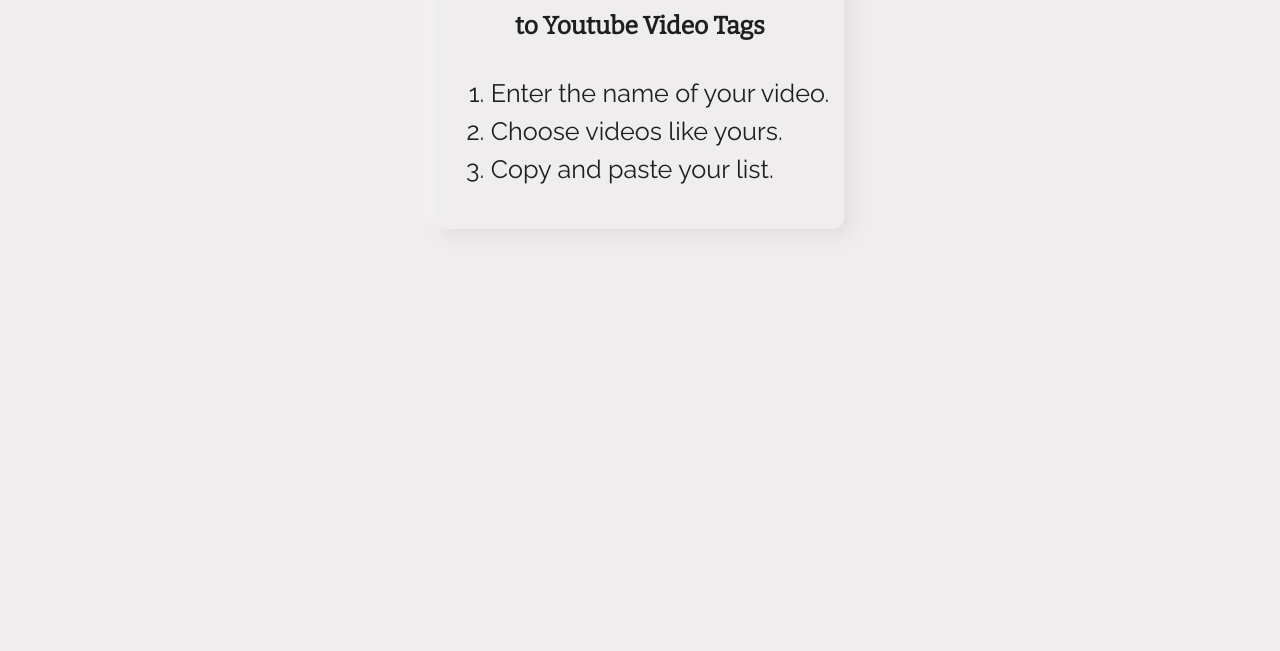
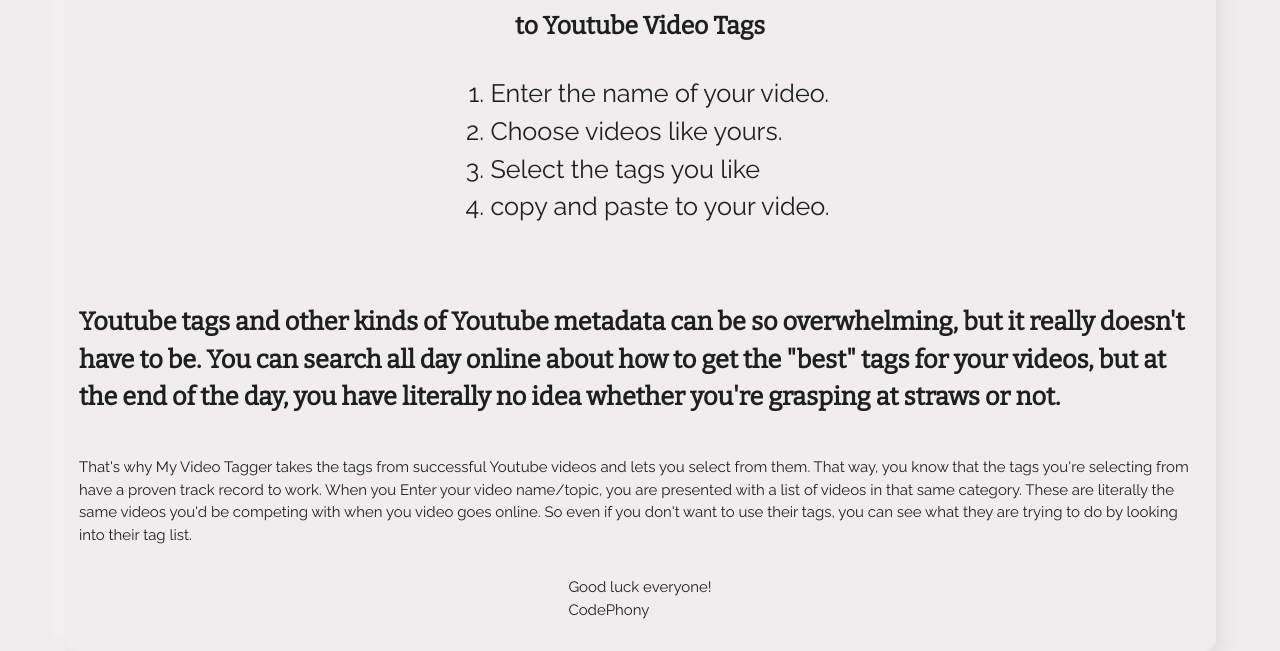
Before and after one commit to pnguy55/video-tagger, a React app: page client/public/index.html in a window 1280 px wide. Shown: the part 474-1125 px from the top of the page. Before the commit the page ends 800 px from the top, so only its background shows below. Built offline with nearby package versions, Linux system fonts and the light colour scheme; no server answers; files whose address does not match are found by name.

Commit message:
Add seo text

```diff
--- a/client/public/index.html
+++ b/client/public/index.html
@@ -12,7 +12,7 @@
 
     <meta
       name="description"
-      content="YT Video Tagger"
+      content="My Video Tagger"
     />
     <link rel="apple-touch-icon" href="logo192.png" />
     <!--
@@ -29,20 +29,39 @@
       work correctly both with client-side routing and a non-root public URL.
       Learn how to configure a non-root public URL by running `npm run build`.
     -->
-    <title>YT Video Tagger</title>
+    <title>My Video Tagger</title>
   </head>
   <body class='flex-column'>
     <noscript>You need to enable JavaScript to run this app.</noscript>
     <div id="root" style='width: 100%; height: auto'></div>
     <div class='soft-outter flex-column' style='max-width: 90%; width: fit-content; margin-top: 2rem;'>
       <div class='soft-inner flex-column' style='padding: 1rem;'>
-        <h4 style="font-family:var(--bitter); font-weight:800;">3 Easy Steps</h4>
+        <h4 style="font-family:var(--bitter); font-weight:800;">4 Easy Steps</h4>
         <h5 style="font-family:var(--bitter); font-weight:800;">to Youtube Video Tags</h5>
         <ol class="flow-text" >
             <li>Enter the name of your video.</li>
             <li>Choose videos like yours.</li>
-            <li>Copy and paste your list.</li>
+            <li>Select the tags you like</li>
+            <li>copy and paste to your video.</li>
         </ol>
+        <h5> </h5>
+        <p style="font-family:var(--bitter); font-weight:800;" class='flow-text'>
+          Youtube tags and other kinds of Youtube metadata can be so overwhelming,
+          but it really doesn't have to be.  You can search all day online about how to get the "best"
+          tags for your videos, but at the end of the day, you have literally no idea whether you're grasping at
+          straws or not.
+        </p>
+        <p>
+          That's why My Video Tagger takes the tags from successful Youtube videos and lets you select from them.
+          That way, you know that the tags you're selecting from have a proven track record to work.  When you Enter
+          your video name/topic, you are presented with a list of videos in that same category.  These are literally the same videos you'd
+          be competing with when you video goes online.  So even if you don't want to use their tags, you can see what they
+          are trying to do by looking into their tag list.
+        </p>
+        <p>
+          Good luck everyone!<br>
+          CodePhony
+        </p>
       </div>
     </div>
     <!--
```
Also changed, not shown: client/public/manifest.json.
